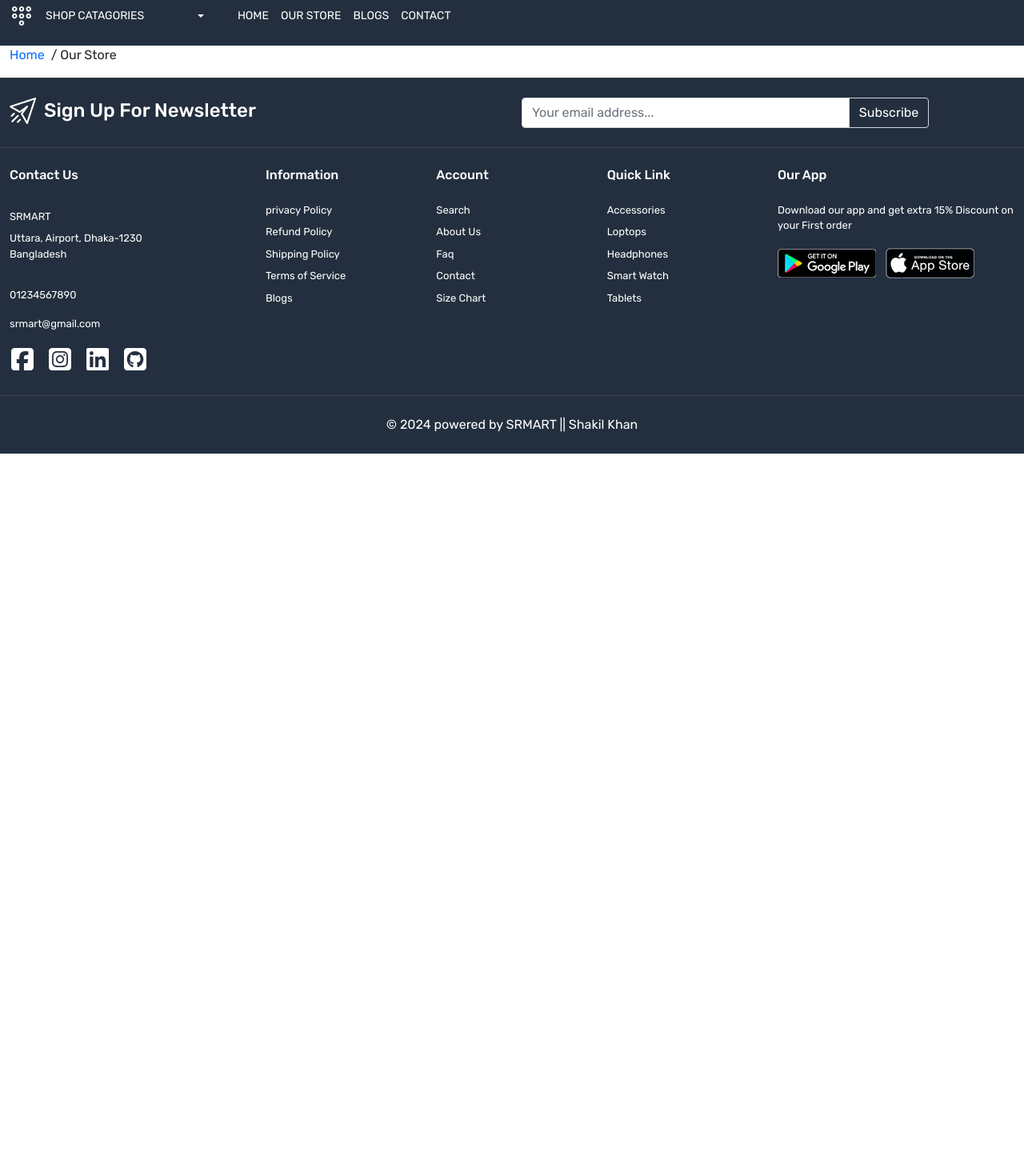
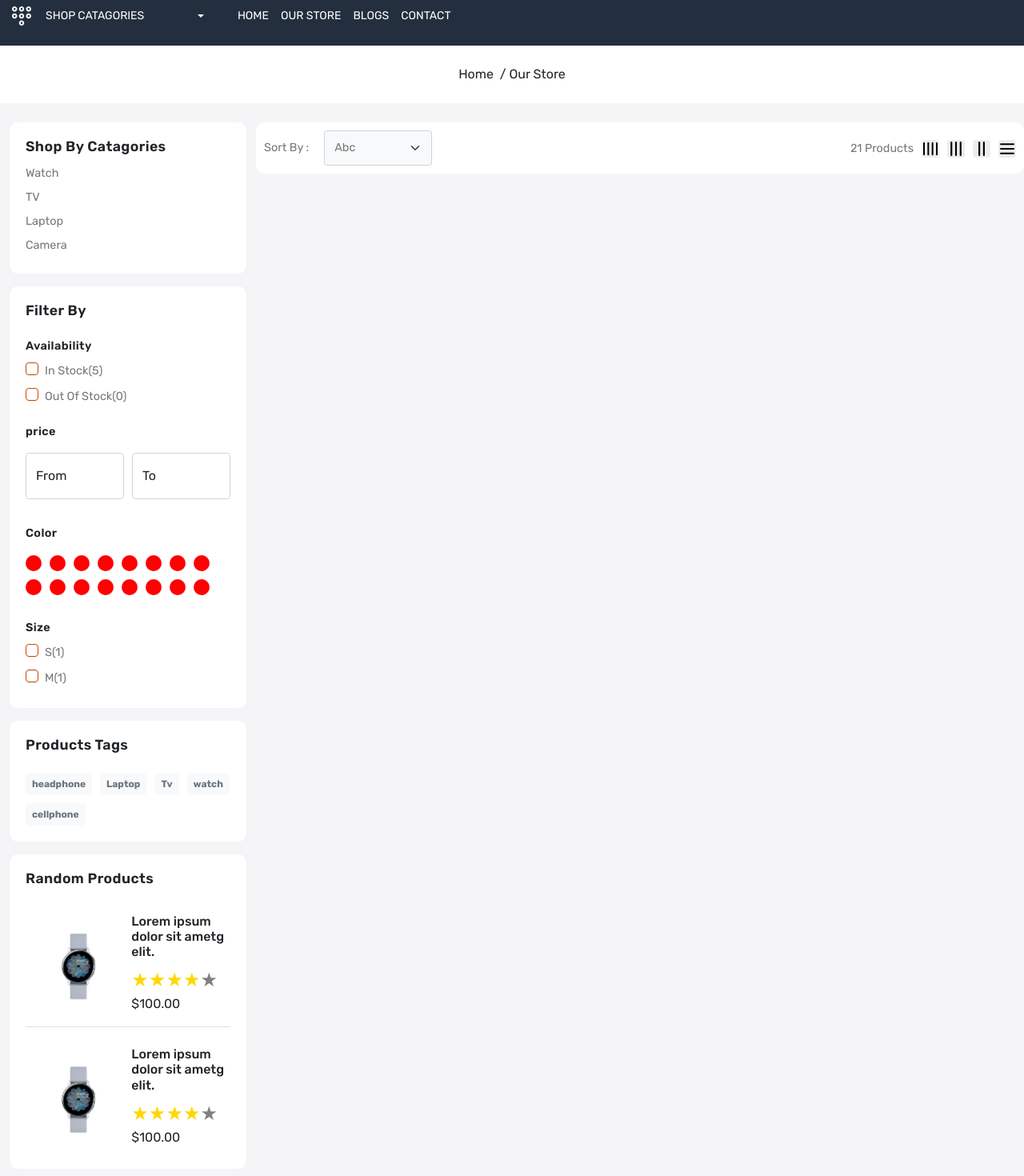
Before and after one commit to shakil88818/clone-e-commerce-site, a React (Vite) app: page /ourstore in a window 1280 px wide. Shown: the part 160-1630 px from the top of the page at 80% size. Before the commit the page ends 800 px from the top, so only its background shows below. Built offline with nearby package versions, Linux system fonts and the light colour scheme.

Commit message:
our Store page update

```diff
--- a/package.json
+++ b/package.json
@@ -14,6 +14,7 @@
     "react": "^18.2.0",
     "react-dom": "^18.2.0",
     "react-fast-marquee": "^1.6.3",
+    "react-helmet": "^6.1.0",
     "react-icons": "^5.0.1",
     "react-rating-stars-component": "^2.2.0",
     "react-router-dom": "^6.21.3"
--- a/src/App.css
+++ b/src/App.css
@@ -11,6 +11,7 @@
     --color-bf4800: #bf4800;
     --color-f5f5f7: #f5f5f7;
     --color-ededed: #ededed;
+    --color-777777: #777777;
 }
 
 body{
@@ -297,3 +298,70 @@ footer .input-group-text{
     border-radius: 10px;
 }
 /* special product end */
+
+/* Our Store  */
+
+.filter-card{
+    padding:20px;
+    border-radius: 10px;
+    background-color: white;
+}
+.filter-title{
+    font-size: 1.1rem;
+    font-weight: 600;
+    letter-spacing: 0.4px;
+}
+.filter-card ul,
+.filter-card .form-check-label,
+.filter-card-price{
+    list-style: none;
+    font-size: 0.9rem;
+    line-height: 30px;
+    color: var(--color-777777);
+}
+.filter-sub-title{
+    font-size: 0.9rem;
+    font-weight: 600;
+    letter-spacing: 0.4px;
+}
+.filter-card .form-check-input{
+    border-color: var(--color-bf4800);
+}
+.filter-card .form-check-input:focus{
+    box-shadow: none;                                              ;
+}
+.filter-card .form-check-input:checked{
+    background-color: var(--color-bf4800);
+    border-color: var(--color-bf4800);
+}
+.colors li{
+    width: 20px;
+    height: 20px;
+    background-color: red;
+    border-radius: 50%;
+}
+
+.border-bottom{
+    border-bottom: 1px solid var(--color-3b4149);
+}
+
+.sort-grid{
+    background-color: white;
+    padding: 10px;
+    border-radius: 10px;
+}
+
+.gr-img img{
+    width: 22px;
+    height: 22px;
+    background-color: var(--color-ededed);
+    border-radius: 4px;
+    padding: 2px;
+
+}
+.sort-menu{
+    list-style: none;
+    font-size: 0.9rem;
+    color: var(--color-777777);
+}
+/* our Store End */
--- a/src/components/BreadCrumb.jsx
+++ b/src/components/BreadCrumb.jsx
@@ -3,12 +3,12 @@ import { Link } from "react-router-dom"
 const BreadCrumb = ({title}) => {
   return (
     <>
-      <div className="bread-crumb">
+      <div className="bread-crumb py-4">
         <div className="container-xxl">
             <div className="row">
                 <div className="col-12">
-                    <p>
-                        <Link to='/'>Home &nbsp;</Link>/ {title}
+                    <p className="mb-0 text-center">
+                        <Link className="text-dark" to='/'>Home &nbsp;</Link>/ {title}
                     </p>
                 </div>
             </div>
--- /dev/null
+++ b/src/components/MetaTitle.jsx
@@ -0,0 +1,14 @@
+import {Helmet} from "react-helmet";
+
+const MetaTitle = (props) => {
+  return (
+    <div>
+        <Helmet>
+            <meta charSet="utf-8" />
+            <title>{props.title}</title>
+        </Helmet>
+    </div>
+  )
+}
+
+export default MetaTitle
--- a/src/pages/OurStore.jsx
+++ b/src/pages/OurStore.jsx
@@ -1,9 +1,198 @@
+
 import BreadCrumb from "../components/BreadCrumb"
+import MetaTitle from "../components/MetaTitle"
+import ReactStars from "react-rating-stars-component";
 
 const OurStore = () => {
   return (
     <>
+      <MetaTitle title={"Our Store"} />
       <BreadCrumb title="Our Store" />
+
+      <section className="ourstore-wrapper home-wrapper-2 py-4">
+        <div className="container-xxl">
+          <div className="row">
+
+            <div className="col-3">
+              <div className="filter-card mb-3">
+                <h3 className="filter-title">Shop By Catagories</h3>
+                <ul className="ps-0 mb-0">
+                  <li>Watch</li>
+                  <li>TV</li>
+                  <li>Laptop</li>
+                  <li>Camera</li>
+                </ul>
+              </div>
+
+              <div className="filter-card mb-3">
+                <h3 className="filter-title mb-4">Filter By</h3>
+                <h4 className="filter-sub-title">Availability</h4>
+                  <div className="form-check">
+                    <input className="form-check-input" type="checkbox" value="" id="flexCheckDefault"/>
+                    <label className="form-check-label" htmlFor="stock">
+                      In Stock(5)
+                    </label>
+                  </div>
+                  <div className="form-check">
+                    <input className="form-check-input" type="checkbox" value="" id="flexCheckChecked"/>
+                    <label className="form-check-label" htmlFor="outstock">
+                      Out Of Stock(0)
+                    </label>
+                  </div>
+
+                  <div>
+                    <p className="filter-sub-title pt-3">price</p>
+
+                    <div className="d-flex align-items-center gap-10">
+                      <div className="form-floating mb-3">
+                        <input type="email" className="form-control" id="From" placeholder="From"/>
+                        <label htmlFor="floatingInput1">From</label>
+                      </div>
+
+                      <div className="form-floating mb-3">
+                        <input type="email" className="form-control" id="to" placeholder="From"/>
+                        <label htmlFor="floatingInput2">To</label>
+                      </div>
+                    </div>
+                  </div>
+
+                  <div>
+                    <p className="filter-sub-title pt-3">Color</p>
+
+                    <div className="">
+                      <ul className="colors d-flex flex-wrap gap-10 ps-0">
+                        <li></li>
+                        <li></li>
+                        <li></li>
+                        <li></li>
+                        <li></li>
+                        <li></li>
+                        <li></li>
+                        <li></li>
+                        <li></li>
+                        <li></li>
+                        <li></li>
+                        <li></li>
+                        <li></li>
+                        <li></li>
+                        <li></li>
+                        <li></li>
+                      </ul>
+                    </div>
+                  </div>
+
+                  <div>
+                    <h4 className="filter-sub-title pt-3">Size</h4>
+                    <div className="form-check">
+                      <input className="form-check-input" type="checkbox" value="" id="flexCheckDefault"/>
+                      <label className="form-check-label" htmlFor="stock">
+                        S(1)
+                      </label>
+                    </div>
+                    <div className="form-check">
+                      <input className="form-check-input" type="checkbox" value="" id="flexCheckChecked"/>
+                      <label className="form-check-label" htmlFor="outstock">
+                        M(1)
+                      </label>
+                    </div>
+                  </div>
+              </div>
+
+              <div className="filter-card mb-3">
+                  <h3 className="filter-title">Products Tags</h3>
+                  <div className="product-tag d-flex flex-wrap align-items-center gap-10 pt-3">
+                    <span className="badge bg-light text-secondary rounded-3 p-2">headphone</span>
+                    <span className="badge bg-light text-secondary rounded-3 p-2">Laptop</span>
+                    <span className="badge bg-light text-secondary rounded-3 p-2">Tv</span>
+                    <span className="badge bg-light text-secondary rounded-3 p-2">watch</span>
+                    <span className="badge bg-light text-secondary rounded-3 p-2">cellphone</span>
+                  </div>
+              </div>
+
+              <div className="filter-card mb-3">
+                <h3 className="filter-title">Random Products</h3>
+                <div className="random-products border-bottom d-flex">
+                  <div className="pt-4">
+                    <img className="img-fluid " src="/images/watch.jpg" alt="watch" />
+                  </div>
+
+                  <div className="random-products-content">
+                    <h6 className="pt-4">Lorem ipsum dolor sit ametg elit.</h6>
+                    <ReactStars
+                      count={5}
+                      size={24}
+                      value={4}
+                      edit={false}
+                      activeColor="#ffd700"
+                    />
+                    <p>$100.00</p>
+                  </div>
+                </div>
+
+                <div className="random-products d-flex">
+                  <div className="pt-4">
+                    <img className="img-fluid" src="/images/watch.jpg" alt="watch" />
+                  </div>
+
+                  <div className="random-products-content">
+                    <h6 className="pt-4">Lorem ipsum dolor sit ametg elit.</h6>
+                    <ReactStars
+                      count={5}
+                      size={24}
+                      value={4}
+                      edit={false}
+                      activeColor="#ffd700"
+                    />
+                    <p className="mb-0">$100.00</p>
+                  </div>
+                </div>
+              </div>
+            </div>
+
+            <div className="col-9">
+              <div className="row">
+                <div className="sort-grid sort-menu d-flex align-items-center justify-content-between ">
+
+                    <div className="d-flex gap-10 align-items-center justify-content-center">
+                      <p className="mb-0 filter-card-price" style={{"width": "123px"}}>Sort By :</p>
+                      <select className="filter-card-price form-control form-select bg-light">
+                        <option>Abc</option>
+                        <option>Abc</option>
+                        <option>Abc</option>
+                        <option>Abc</option>
+                        <option>Abc</option>
+                      </select>
+                    </div>
+
+                  <div className="d-flex align-items-center gap-10">
+                    <p className="mb-0">21 Products</p>
+
+                    <div className="gr-img">
+                      <img src="/images/gr4.svg" alt="gr" />
+                    </div>
+
+                    <div className="gr-img">
+                      <img src="/images/gr3.svg" alt="gr" />
+                    </div>
+
+                    <div className="gr-img">
+                      <img src="/images/gr2.svg" alt="gr" />
+                    </div>
+
+                    <div className="gr-img">
+                      <img src="/images/gr.svg" alt="gr" />
+                    </div>
+                  </div>
+
+                </div>
+
+
+
+              </div>
+            </div>
+          </div>
+        </div>
+      </section>
     </>
   )
 }
```
Also changed, not shown: 1 other file (tests, documents, lock files or other folders).
